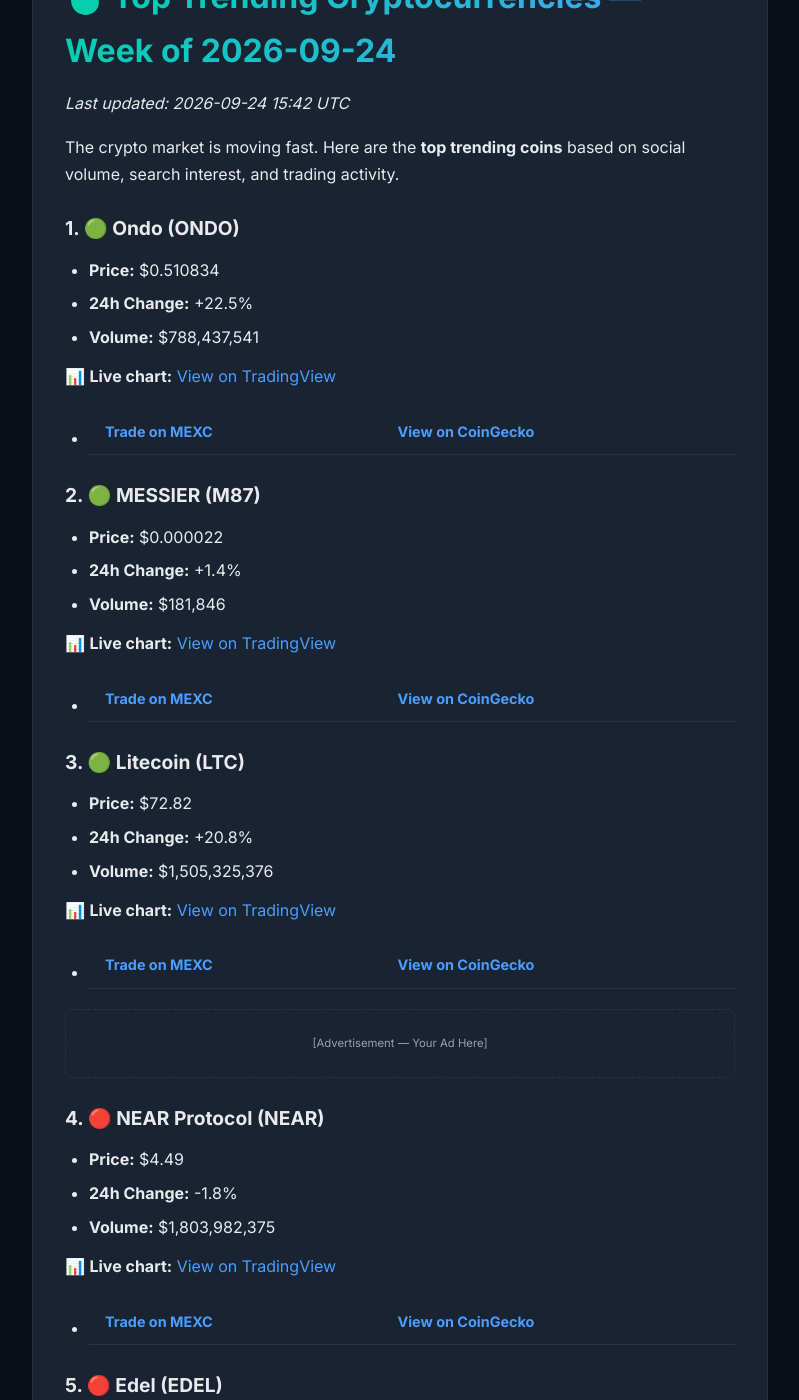
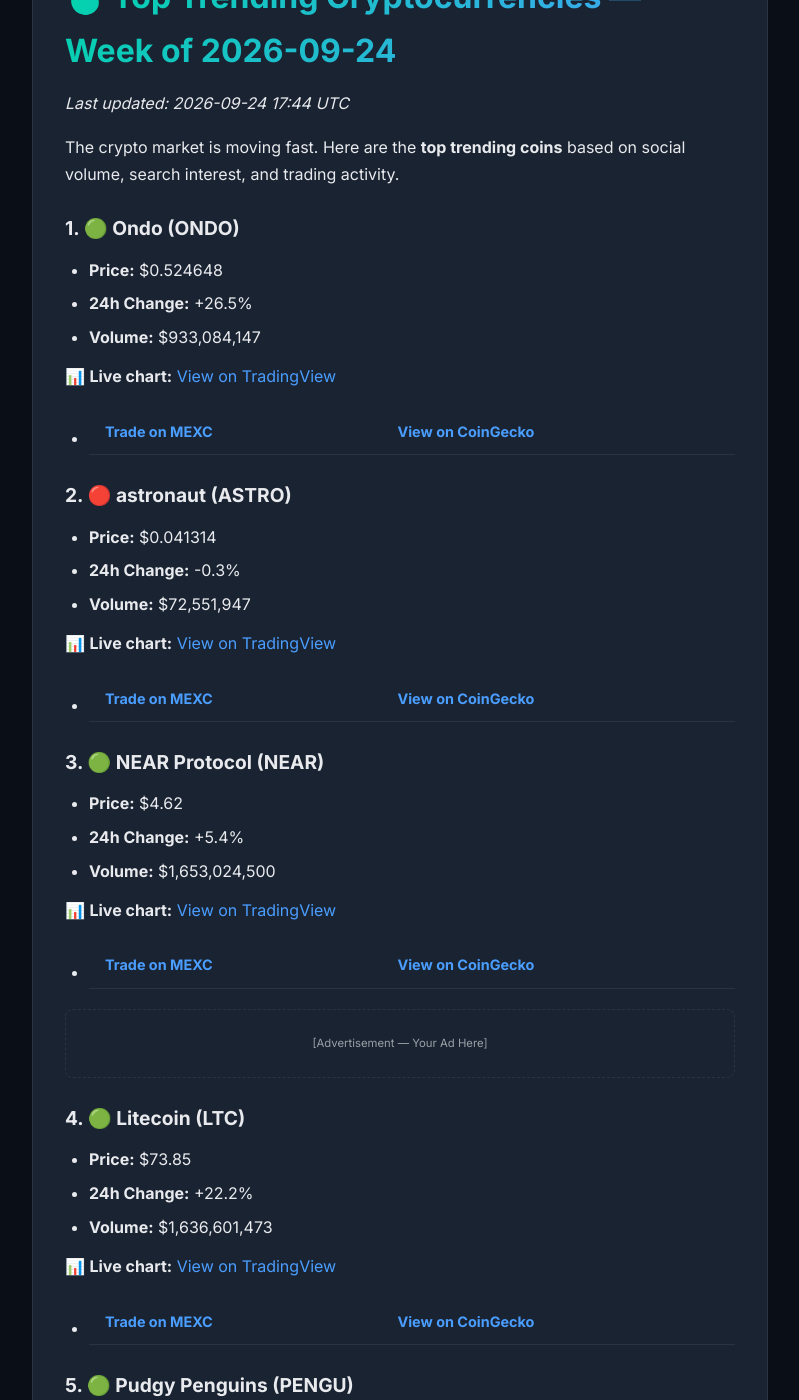
Before and after one commit to alexcipher-CRE/crypto-insights, a Jekyll site: the page built from _posts/2026-09-24-trending-coins.md, in a window 1280 px wide and 1400 px high, scrolled down 522 px. Shown: the whole window, without its empty margins (240-1039 px from the left). Built offline with Jekyll 4.4.1, drawn with Linux system fonts in a browser that asks for light colours; some of the changed text lies outside the part shown.

Commit message:
🚀 Auto-update: 25 posts

```diff
--- a/_posts/2026-09-24-trending-coins.md
+++ b/_posts/2026-09-24-trending-coins.md
@@ -6,64 +6,64 @@ tags: [crypto, trending, analysis]
 
 # 🔥 Top Trending Cryptocurrencies — Week of 2026-09-24
 
-*Last updated: 2026-09-24 15:42 UTC*
+*Last updated: 2026-09-24 17:44 UTC*
 
 The crypto market is moving fast. Here are the **top trending coins** based on social volume, search interest, and trading activity.
 
 ### 1. 🟢 Ondo (ONDO)
 
-- **Price:** $0.510834
-- **24h Change:** +22.5%
-- **Volume:** $788,437,541
+- **Price:** $0.524648
+- **24h Change:** +26.5%
+- **Volume:** $933,084,147
 
 📊 **Live chart:** [View on TradingView](https://www.tradingview.com/chart/?symbol=BINANCE:ONDOUSDT)
 
 - **[Trade on MEXC](https://www.mexc.com/trade/ONDO_USDT?ref=YOUR_REF_ID)** | **[View on CoinGecko](https://www.coingecko.com/en/coins/ondo)**
 
-### 2. 🟢 MESSIER (M87)
+### 2. 🔴 astronaut (ASTRO)
 
-- **Price:** $0.000022
-- **24h Change:** +1.4%
-- **Volume:** $181,846
+- **Price:** $0.041314
+- **24h Change:** -0.3%
+- **Volume:** $72,551,947
 
-📊 **Live chart:** [View on TradingView](https://www.tradingview.com/chart/?symbol=BINANCE:M87USDT)
+📊 **Live chart:** [View on TradingView](https://www.tradingview.com/chart/?symbol=BINANCE:ASTROUSDT)
 
-- **[Trade on MEXC](https://www.mexc.com/trade/M87_USDT?ref=YOUR_REF_ID)** | **[View on CoinGecko](https://www.coingecko.com/en/coins/messier)**
+- **[Trade on MEXC](https://www.mexc.com/trade/ASTRO_USDT?ref=YOUR_REF_ID)** | **[View on CoinGecko](https://www.coingecko.com/en/coins/astronaut)**
 
-### 3. 🟢 Litecoin (LTC)
+### 3. 🟢 NEAR Protocol (NEAR)
 
-- **Price:** $72.82
-- **24h Change:** +20.8%
-- **Volume:** $1,505,325,376
+- **Price:** $4.62
+- **24h Change:** +5.4%
+- **Volume:** $1,653,024,500
 
-📊 **Live chart:** [View on TradingView](https://www.tradingview.com/chart/?symbol=BINANCE:LTCUSDT)
+📊 **Live chart:** [View on TradingView](https://www.tradingview.com/chart/?symbol=BINANCE:NEARUSDT)
 
-- **[Trade on MEXC](https://www.mexc.com/trade/LTC_USDT?ref=YOUR_REF_ID)** | **[View on CoinGecko](https://www.coingecko.com/en/coins/litecoin)**
+- **[Trade on MEXC](https://www.mexc.com/trade/NEAR_USDT?ref=YOUR_REF_ID)** | **[View on CoinGecko](https://www.coingecko.com/en/coins/near-protocol)**
 
 <!-- Ad Slot: Mid-Content Leaderboard -->
 <div class="ad-slot ad-leaderboard">
   <small>[Advertisement — Your Ad Here]</small>
 </div>
 
-### 4. 🔴 NEAR Protocol (NEAR)
+### 4. 🟢 Litecoin (LTC)
 
-- **Price:** $4.49
-- **24h Change:** -1.8%
-- **Volume:** $1,803,982,375
+- **Price:** $73.85
+- **24h Change:** +22.2%
+- **Volume:** $1,636,601,473
 
-📊 **Live chart:** [View on TradingView](https://www.tradingview.com/chart/?symbol=BINANCE:NEARUSDT)
+📊 **Live chart:** [View on TradingView](https://www.tradingview.com/chart/?symbol=BINANCE:LTCUSDT)
 
-- **[Trade on MEXC](https://www.mexc.com/trade/NEAR_USDT?ref=YOUR_REF_ID)** | **[View on CoinGecko](https://www.coingecko.com/en/coins/near-protocol)**
+- **[Trade on MEXC](https://www.mexc.com/trade/LTC_USDT?ref=YOUR_REF_ID)** | **[View on CoinGecko](https://www.coingecko.com/en/coins/litecoin)**
 
-### 5. 🔴 Edel (EDEL)
+### 5. 🟢 Pudgy Penguins (PENGU)
 
-- **Price:** $0.026912
-- **24h Change:** -7.6%
-- **Volume:** $1,684,966
+- **Price:** $0.009963
+- **24h Change:** +3.6%
+- **Volume:** $307,712,955
 
-📊 **Live chart:** [View on TradingView](https://www.tradingview.com/chart/?symbol=BINANCE:EDELUSDT)
+📊 **Live chart:** [View on TradingView](https://www.tradingview.com/chart/?symbol=BINANCE:PENGUUSDT)
 
-- **[Trade on MEXC](https://www.mexc.com/trade/EDEL_USDT?ref=YOUR_REF_ID)** | **[View on CoinGecko](https://www.coingecko.com/en/coins/edel)**
+- **[Trade on MEXC](https://www.mexc.com/trade/PENGU_USDT?ref=YOUR_REF_ID)** | **[View on CoinGecko](https://www.coingecko.com/en/coins/pudgy-penguins)**
 
 ## 💡 How to Buy These Coins
 
```
Also changed, not shown: _posts/2026-09-24-defi-yields.md (+13 -13 lines), _posts/2026-09-24-how-to-buy-ondo.md (+8 -8 lines), _posts/2026-09-24-market-movers.md (+7 -7 lines), _posts/index.md (+1 -1 lines), api/v1/market.json (+106 -106 lines).
